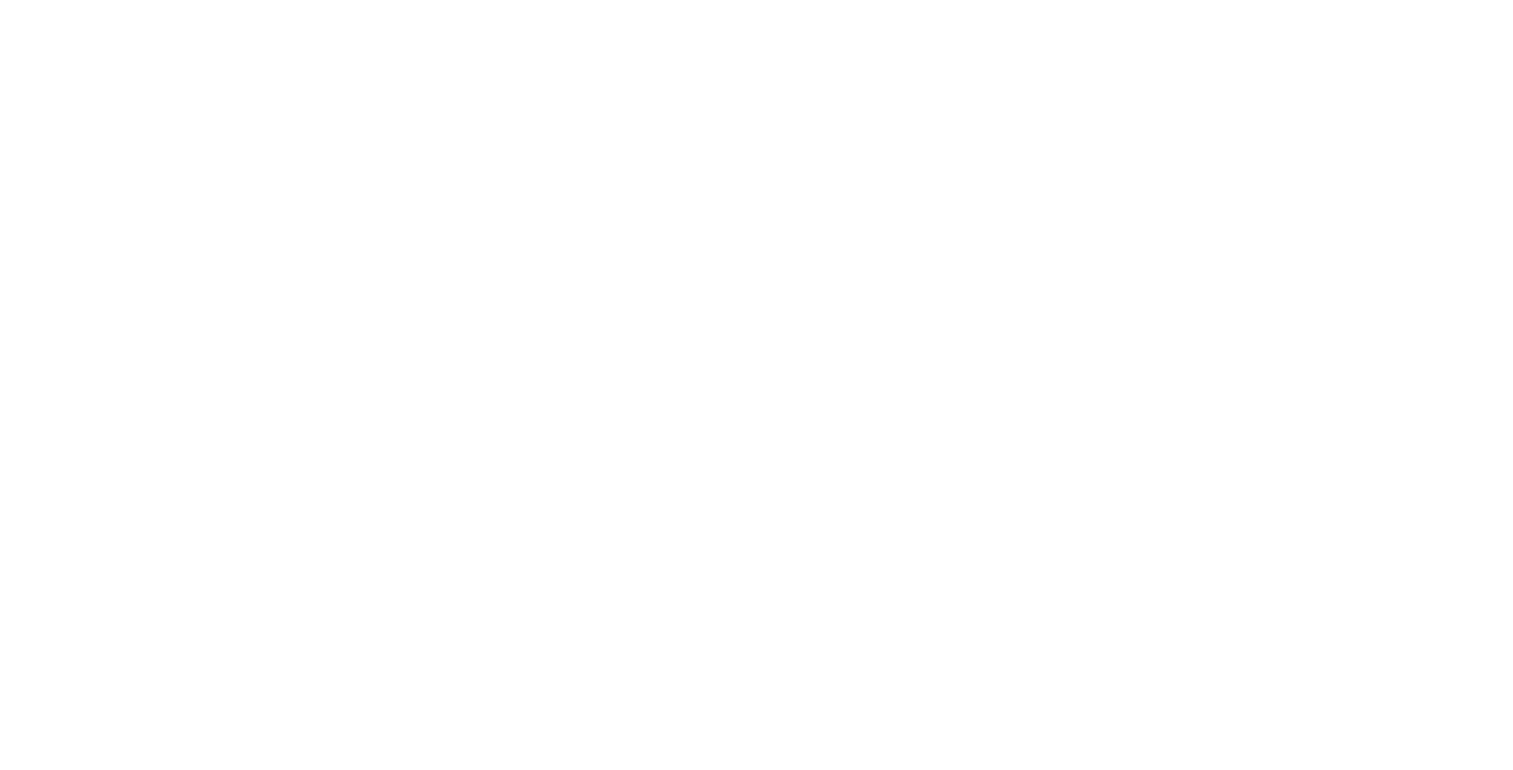
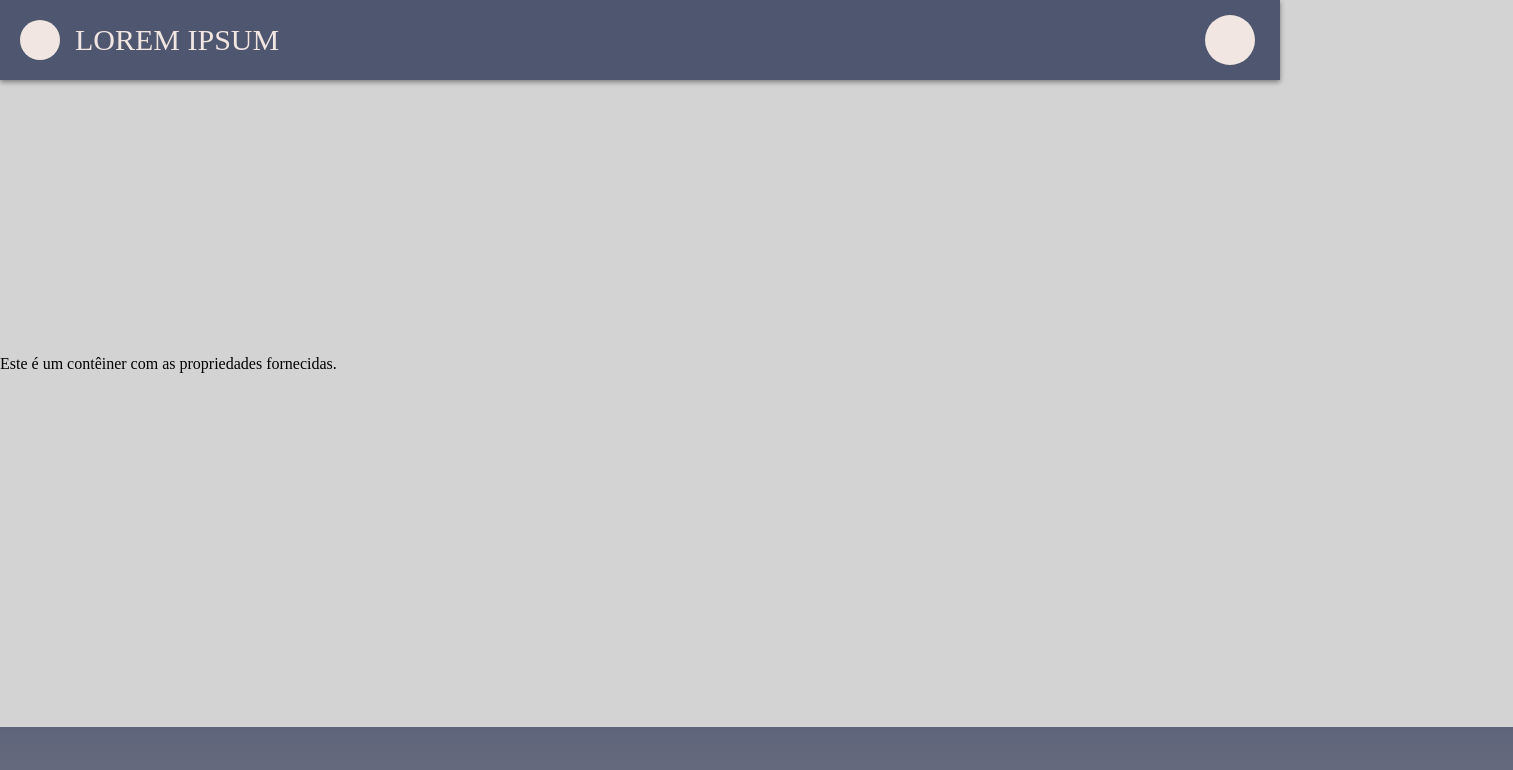
Before and after one commit to juliafbrc/Dropshipping, a React (Vite) app in the folder frontend/: page /carrinho in a window 1280 px wide. Before the commit this address had no page. Shown: the top 770 px of the page, 1513 px wide, since content can reach past the window. Built offline with nearby package versions, Linux system fonts and the light colour scheme; a web font is replaced by a local one.

Commit message:
Alterações feitas por Carol
Alterações feitas através do Parsec na minha maquina

```diff
--- a/frontend/src/App.tsx
+++ b/frontend/src/App.tsx
@@ -2,6 +2,7 @@
 import { BrowserRouter as Router, Routes, Route } from "react-router-dom";
 import Home from "./pages/Home/Home" // Página inicial
 import Explore from "./pages/Explore/Explore";
+import Carrinho from "./pages/Carrinho/Carrinho";
 
 const App = () => {
   return (
@@ -9,6 +10,7 @@ const App = () => {
       <Routes>
         <Route path="/" element={<Home />} />
         <Route path="/explore" element={<Explore />} />
+        <Route path="/carrinho" element={<Carrinho />} />
       </Routes>
     </Router>
   );
--- a/frontend/src/index.css
+++ b/frontend/src/index.css
@@ -47,7 +47,7 @@
 
 #home-titulo {
   color: #F1E6E2;
-  font-size: 11rem;
+  font-size: 9rem;
   margin-left: 5%;
   font-family: Notable;
   font-weight: 400;
@@ -225,3 +225,11 @@
     max-height: 700px;
   }
 }
+
+.icon-rounded {
+  width: 65px;
+  height: 65px;
+  flex-shrink: 0;
+  display: flex;
+  margin: 5px;
+}
--- /dev/null
+++ b/frontend/src/pages/Carrinho/Carrinho.tsx
@@ -0,0 +1,24 @@
+import React from 'react';
+import './index.css';
+
+const Container: React.FC = () => {
+  return (
+
+    <div className="container">
+
+        <nav className="navbar">
+        <div className="navbar-left">
+          <div className="user-avatar"></div>
+          <span className="navbar-title">LOREM IPSUM</span>
+        </div>
+        <div className="navbar-right">
+          <div className="icon-rounded"></div>
+        </div>
+      </nav>
+
+      <p>Este é um contêiner com as propriedades fornecidas.</p>
+    </div>
+  );
+};
+
+export default Container;
--- /dev/null
+++ b/frontend/src/pages/Carrinho/index.css
@@ -0,0 +1,8 @@
+.container {
+    width: 1513px;
+    height: 727px;
+    flex-shrink: 0;
+    background-color: lightgray; /* Cor de fundo para visualização */
+    display: flex;
+    align-items: center;
+  }
--- a/frontend/src/pages/Explore/Explore.tsx
+++ b/frontend/src/pages/Explore/Explore.tsx
@@ -1,5 +1,6 @@
 import React, { useState, useEffect } from 'react';
 import './index.css';
+import { useNavigate } from 'react-router-dom';
 
 interface Product {
   _id: string;
@@ -13,6 +14,11 @@ const Explore = () => {
   const [products, setProducts] = useState<Product[]>([]); // Estado para armazenar os produtos
   const [startIndex, setStartIndex] = useState(0); // Índice inicial do carrossel
   const cardsToShow = 4; // Quantidade de cards exibidos ao mesmo tempo
+
+  const navigate = useNavigate();
+  const handleButtonClick = () => {
+    navigate("/carrinho");
+  };
 
   // Função para buscar produtos da API
   const fetchProducts = async () => {
@@ -45,15 +51,22 @@ const Explore = () => {
   };
 
   return (
+
     <div className="App">
       {/* Navbar */}
       <nav className="navbar">
         <div className="navbar-left">
-          <div className="user-avatar"></div>
-          <span className="navbar-title">LOREM IPSUM</span>
+
+          <span className="navbar-title">LuxDrop</span>
         </div>
         <div className="navbar-right">
-          <div className="icon-rounded"></div>
+          <div className="icon-rounded">
+          <svg xmlns="http://www.w3.org/2000/svg" width="65" height="65" viewBox="0 0 65 65" fill="none">
+          <rect width="50" height="50" rx="30" fill="#D9D9D9"/>
+          <path d="M14 32C14 29.2386 16.2386 27 19 27H47C49.7614 27 52 29.2386 52 32V36C52 44.2843 45.2843 51 37 51H29C20.7157 51 14 44.2843 14 36V32Z" fill="#891D1A"/>
+          <rect x="22.5" y="15.5" width="20" height="20" rx="7.5" stroke="#891D1A" stroke-width="5"/>
+          </svg>
+          </div>
         </div>
       </nav>
 
@@ -73,7 +86,7 @@ const Explore = () => {
                   <h3 className="card-name">{product.name}</h3>
                   <p className="card-price">${product.price}</p>
                   <p className="card-description">{product.description}</p>
-                  <button className="card-button">Adicionar</button>
+                  <button className="card-button" onClick={handleButtonClick} >Adicionar</button>
                 </div>
 
               </div>
--- a/frontend/src/pages/Explore/index.css
+++ b/frontend/src/pages/Explore/index.css
@@ -57,8 +57,8 @@ body {
   font-size: 14px;
 }
 .navbar .navbar-right .icon-rounded {
-  width: 40px;
-  height: 40px;
+  width: 50px;
+  height: 50px;
   border-radius: 50%;
   background-color: #F1E6E2;
 }
--- a/frontend/src/pages/Home/Home.tsx
+++ b/frontend/src/pages/Home/Home.tsx
@@ -38,13 +38,11 @@ const Home = () => {
         <div className="infos">
           <div id="home-paragrafo1">
             <p>
-              Lorem ipsum dolor sit amet, consectetur <br />
-              adipiscing elit, sed do eiusmod tempor incididunt ut <br />
-              labore et dolore magna aliqua.
+              Seja Bem-vindo a
             </p>
           </div>
 
-          <div id="home-titulo">Lorem Ipsum</div>
+          <div id="home-titulo">LuxDrop</div>
 
           <div>
             <button id="home-botao-explorar" onClick={handleExploreClick}>
```
